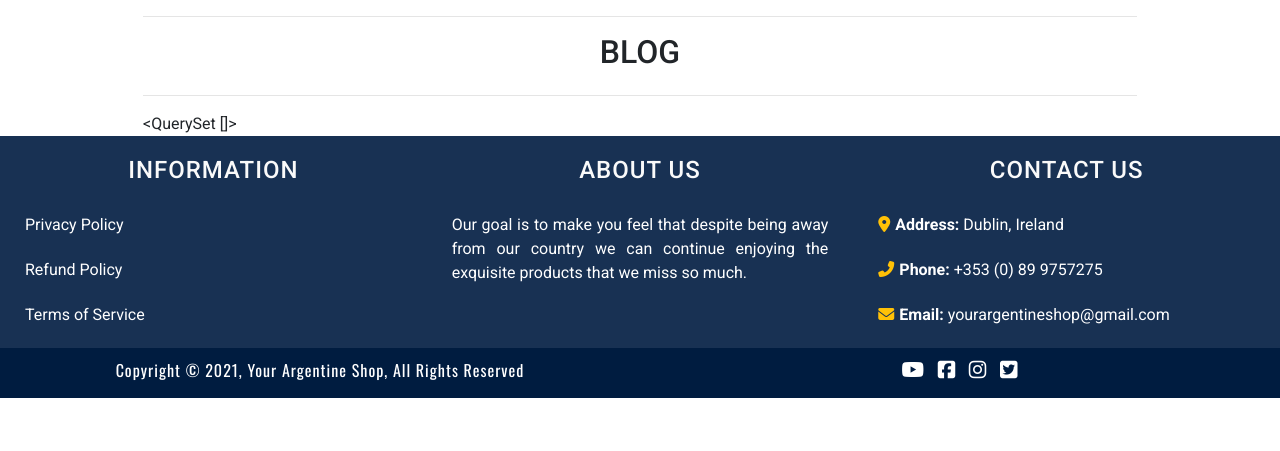
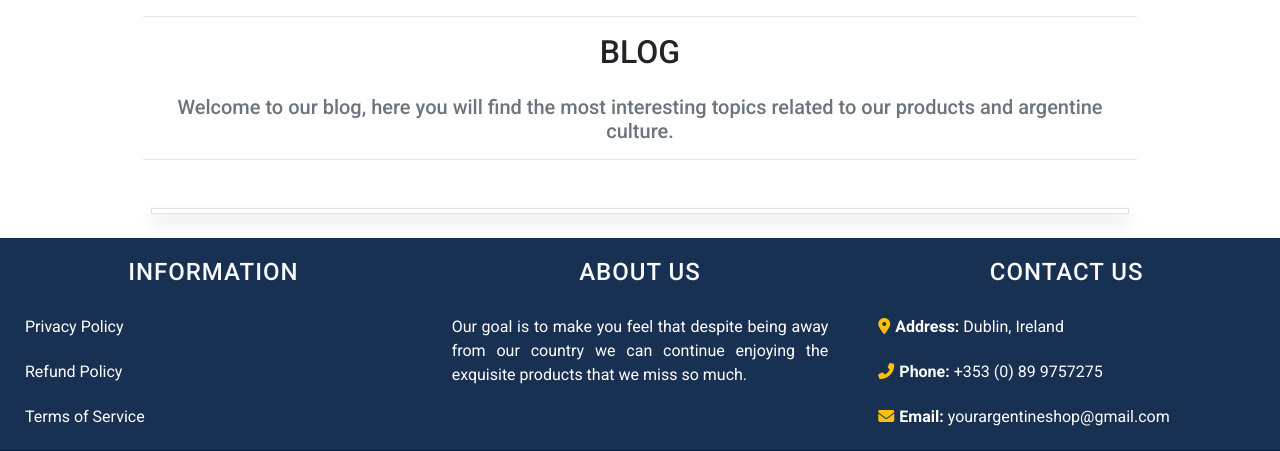
Before and after one commit to cotebarrientos/4th-milestone-project-your-argentine-shop, a Django app: page /blog/ in a window 1280 px wide. Shown: the part 209-660 px from the top of the page. Run offline with Django 3.2, Linux system fonts and the light colour scheme; data that the repository does not hold is empty; some libraries are stand-ins or nearby versions.

Commit message:
Update blog views, urls and templates
I updated the blog views in order to be able to render the posts
individually. Upgraded blog.html adding some bootstrap classes and css
styles, to give a better visualization of the posts created.

```diff
--- /dev/null
+++ b/blog/static/blog/css/blog.css
@@ -0,0 +1,4 @@
+.blog-title-color {
+    color: #317ece;
+    font-family: 'Oswald', sans-serif;
+}
--- a/blog/templates/blog/blog.html
+++ b/blog/templates/blog/blog.html
@@ -1,5 +1,9 @@
 {% extends "base.html" %}
 {% load static %}
+
+{% block extra_css %}
+    <link rel="stylesheet" href="{% static 'blog/css/blog.css' %}">
+{% endblock %}
 
 {% block content %}
     <div class="container">
@@ -7,9 +11,31 @@
             <div class="col">
                 <hr>
                 <h2 class="text-center text-uppercase mb-4">Blog</h2>
-                <hr>
+                <h5 class="text-muted text-center">
+                    Welcome to our blog, here you will find the most interesting topics related to our products and argentine culture.
+                </h5>
+                <hr class="mb-5">
             </div>
         </div>
-        {{posts}}
+        <!-- Blog Posts column -->
+        <div class="row border border-muted shadow ml-2 mr-2 pl-3 pr-3 mb-4">
+            <div class="col-12 bg-light mb-1 rounded">
+                {% for post in posts %}
+                    <h3 class="text-uppercase text-center blog-title-color mt-4 pb-3">{{ post.title }}</h3>
+                    <hr>
+                    <p class="font-italic"><i class="fas fa-calendar-plus mr-2"></i>{{ post.created_on}}</p>
+                    <img class="img-fluid rounded" alt="Blog post image" src="{{ MEDIA_URL }}{{ post.image }}">
+                    <hr>
+                    <p class="lead text-justify text-secondary mt-3 mb-5">{{ post.content|truncatewords:50 }}</p>
+                    <p class="text-center"><a href="{% url 'post_detail' post.id %}"  class="btn btn-secondary rounded-1 mb-4 text-uppercase">
+                        <span class="text-uppercase">Read more</span>
+                        <span class="icon ml-2">
+                            <i class="fab fa-readme"></i>
+                        </span>
+                    </a></p>
+                    <hr>
+                {% endfor %}
+            </div>
+        </div>
     </div>
 {% endblock %}
--- a/blog/urls.py
+++ b/blog/urls.py
@@ -3,4 +3,5 @@ from . import views
 
 urlpatterns = [
     path('', views.post_list, name='blog'),
+    path('<post_id>/', views.post_detail, name='post_detail'),
 ]
--- a/blog/views.py
+++ b/blog/views.py
@@ -11,3 +11,14 @@ def post_list(request):
         'posts':posts
     }
     return render(request, template, context)
+
+def post_detail(request, post_id):
+    """ A view to show individual blog post details """
+
+    post = get_object_or_404(Post, pk=post_id)
+    template = 'blog/post_detail.html'
+    context = {
+        'post': post,
+    }
+
+    return render(request, template, context)
```
Also changed, not shown: blog/templates/blog/post_detail.html (added, +14 -0 lines).
